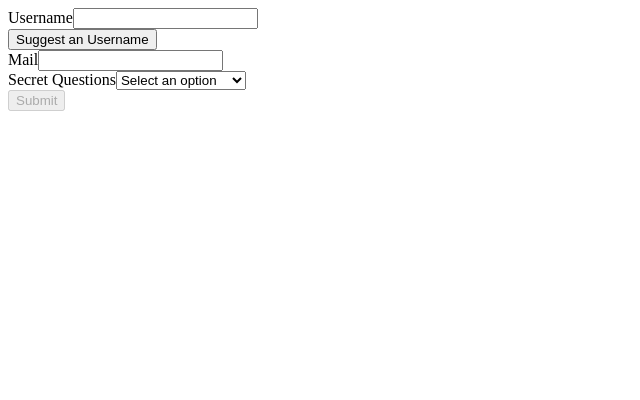
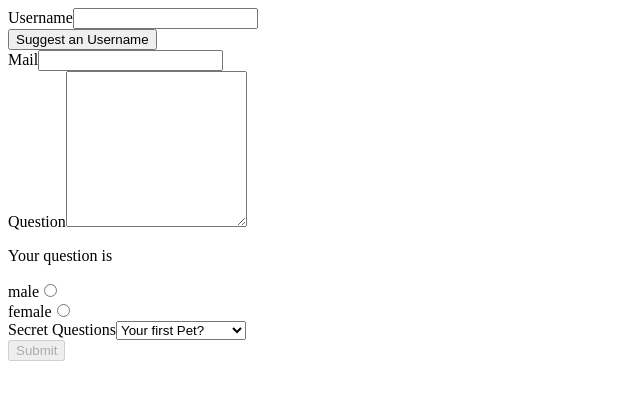
Before and after one commit to findsaranya/forms, an Angular app in the folder angularForms/: page / in a window 1280 px wide. Shown: the top 400 px of the page, without its empty margins (0-640 px from the left). Built offline with nearby package versions, Linux system fonts and the light colour scheme.

Commit message:
formcontrol group

```diff
--- a/angularForms/src/app/app.component.html
+++ b/angularForms/src/app/app.component.html
@@ -2,7 +2,7 @@
   <div class="row">
     <div class="col-xs-12 col-sm-10 col-md-8 col-sm-offset-1 col-md-offset-2">
       <form (ngSubmit)="onSubmit()" #form="ngForm">
-        <div id="user-data">
+        <div id="user-data" ngModelGroup="userData" #userdata="ngModelGroup">
           <div class="form-group">
             <label for="username">Username</label>
             <input type="text"
@@ -23,13 +23,27 @@
              name="email"
              required
              email
+             #email="ngModel"
              >
           </div>
+          <span class="text-danger" *ngIf="!email.valid && email.touched">Please Enter Valid Email</span>
+        <!-- </div> -->
+        <div class="form-group">
+          <label for="question">Question</label>
+          <textarea name="question" rows="10"
+          [(ngModel)]="answer"
+          ></textarea>
+        </div>
+        <p>Your question is {{ answer }}</p>
+        <div class="form-group" *ngFor="let g of gender">
+          <label for="male">{{g}}</label>
+          <input type="radio" name="gender" ngModule
+          [value]="g"/>
         </div>
         <div class="form-group">
           <label for="secret">Secret Questions</label>
           <select id="secret" class="form-control"
-          ngModel
+          [ngModel]="defaultValue"
           name="secret"
           required
           >
@@ -38,6 +52,8 @@
             <option value="teacher">Your first teacher?</option>
           </select>
         </div>
+        </div>
+        <p *ngIf="!userdata.valid && userdata.touched">userdata is invalid</p>
         <button class="btn btn-primary"
         type="submit"
         [disabled]="!form.valid"
--- a/angularForms/src/app/app.component.ts
+++ b/angularForms/src/app/app.component.ts
@@ -9,6 +9,9 @@ import { NgForm } from '@angular/forms';
 export class AppComponent {
   @ViewChild('form') signupFrom:NgForm;
   title = 'angularForms';
+  defaultValue="pet";
+  answer:string = '';
+  gender:Array<string> = ['male','female'];
   suggestUserName() {
     const suggestedName = 'Superuser';
   }
```
